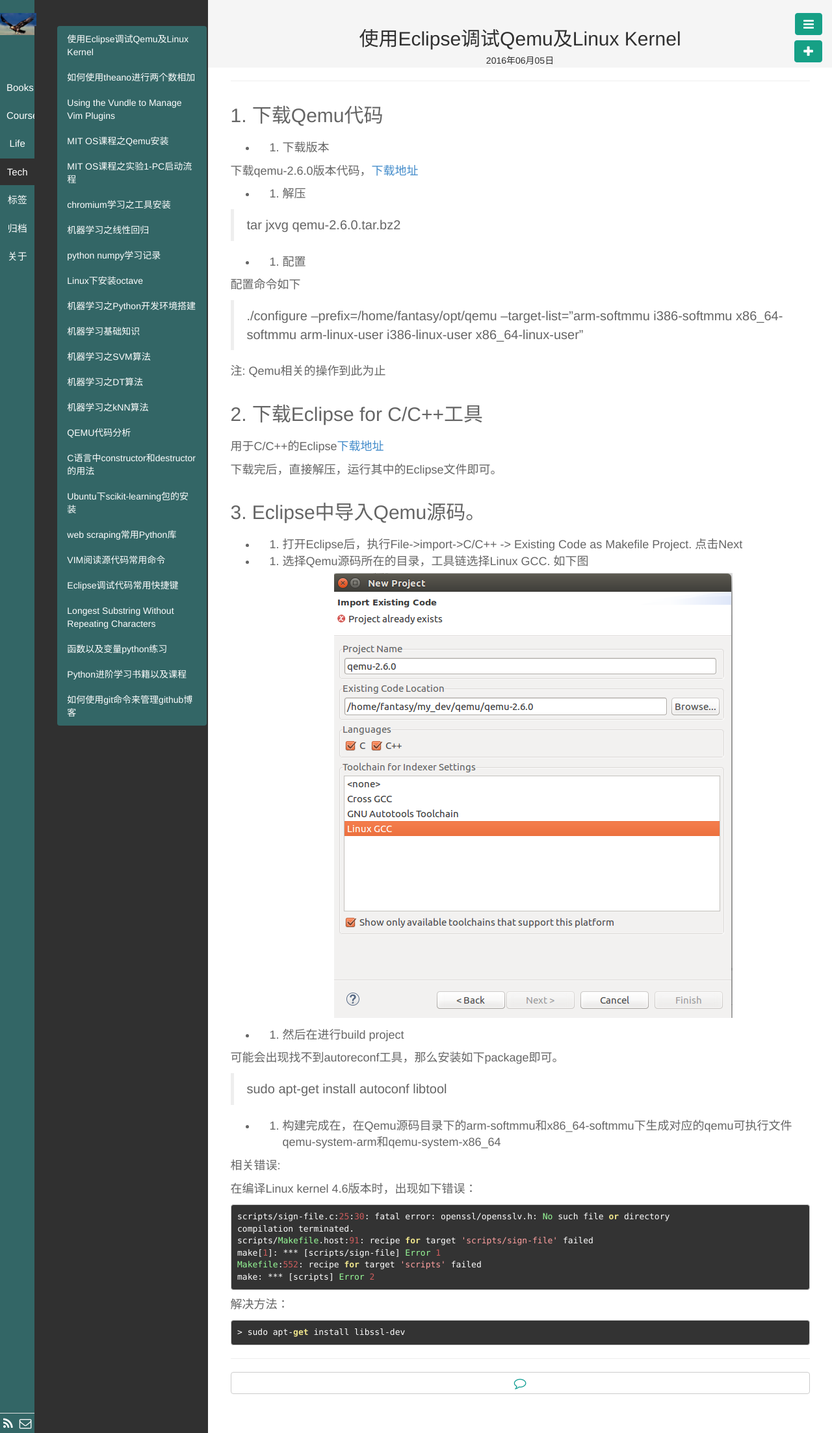
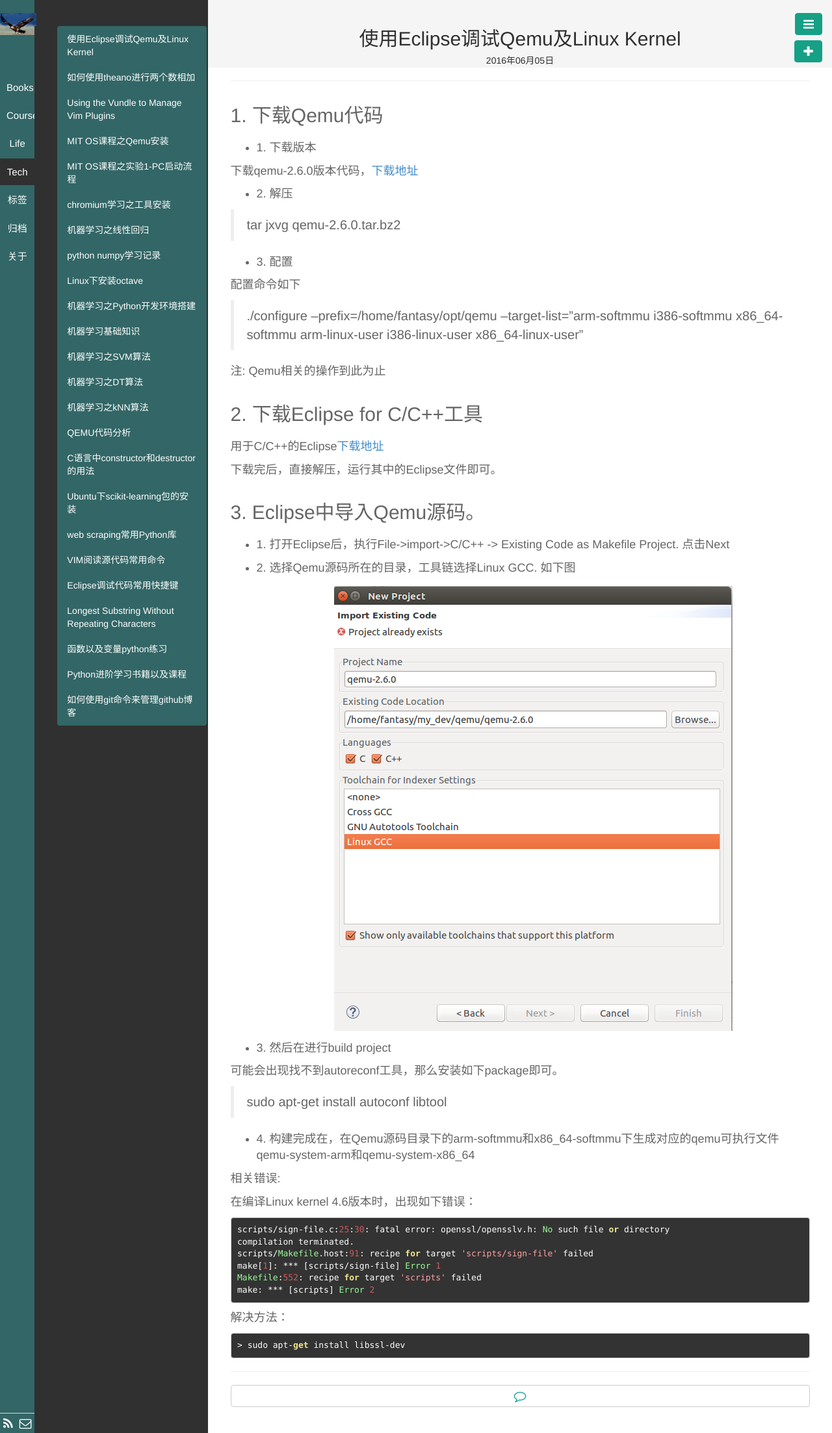
Before and after one commit to wuxiaoer/wuxiaoer.github.io, a Jekyll site: the page built from _posts/Tech/2016-06-05-Using_eclipse_to_debug_qemu.md, in a window 1280 px wide. Shown: the whole page at 65% size. Built offline with Jekyll 4.4.1, drawn with Linux system fonts in a browser that asks for light colours; Markdown is read by kramdown in place of the engine named in the settings.

Commit message:
modify the special characters

```diff
--- a/_posts/Tech/2016-06-05-Using_eclipse_to_debug_qemu.md
+++ b/_posts/Tech/2016-06-05-Using_eclipse_to_debug_qemu.md
@@ -7,51 +7,51 @@ keywords: Eclipse，Qemu
 description:
 ---
 
-## 1. 下载Qemu代码
+## 1\. 下载Qemu代码
 
-- 1. 下载版本
+- 1\. 下载版本
 
 下载qemu-2.6.0版本代码，[下载地址](http://wiki.qemu-project.org/download/qemu-2.6.0.tar.bz2)
 
 
-- 2. 解压
+- 2\. 解压
 
 > tar jxvg qemu-2.6.0.tar.bz2
 
 
-- 3. 配置
+- 3\. 配置
 
 配置命令如下
 
-> ./configure --prefix=/home/fantasy/opt/qemu --target-list="arm-softmmu i386-softmmu x86_64-softmmu arm-linux-user i386-linux-user x86_64-linux-user"
+> ./configure --prefix=/home/fantasy/opt/qemu --target-list="arm-softmmu i386-softmmu x86\_64-softmmu arm-linux-user i386-linux-user x86\_64-linux-user"
 
 注: Qemu相关的操作到此为止
 
 
-## 2. 下载Eclipse for C/C++工具
+## 2\. 下载Eclipse for C/C++工具
 
 用于C/C++的Eclipse[下载地址](http://ftp.yz.yamagata-u.ac.jp/pub/eclipse//technology/epp/downloads/release/luna/SR2/eclipse-cpp-luna-SR2-linux-gtk-x86_64.tar.gz)
 
 下载完后，直接解压，运行其中的Eclipse文件即可。
 
 
-## 3. Eclipse中导入Qemu源码。
+## 3\. Eclipse中导入Qemu源码。
 
-- 1. 打开Eclipse后，执行File->import->C/C++ -> Existing Code as Makefile Project. 点击Next
+- 1\. 打开Eclipse后，执行File-\>import-\>C/C++ -\> Existing Code as Makefile Project. 点击Next
 
 
-- 2. 选择Qemu源码所在的目录，工具链选择Linux GCC. 如下图
+- 2\. 选择Qemu源码所在的目录，工具链选择Linux GCC. 如下图
 
-  ![eclipse_import_qemu_src](/public/img/eclipse_import_cpp_project.png)
+  ![eclipse-import-qemu-src](/public/img/eclipse_import_cpp_project.png)
 
 
-- 3. 然后在进行build project
+- 3\. 然后在进行build project
 
  可能会出现找不到autoreconf工具，那么安装如下package即可。
 
 > sudo apt-get install autoconf libtool
 
-- 4. 构建完成在，在Qemu源码目录下的arm-softmmu和x86_64-softmmu下生成对应的qemu可执行文件qemu-system-arm和qemu-system-x86_64
+- 4\. 构建完成在，在Qemu源码目录下的arm-softmmu和x86\_64-softmmu下生成对应的qemu可执行文件qemu-system-arm和qemu-system-x86\_64
 
 
 相关错误:
```
